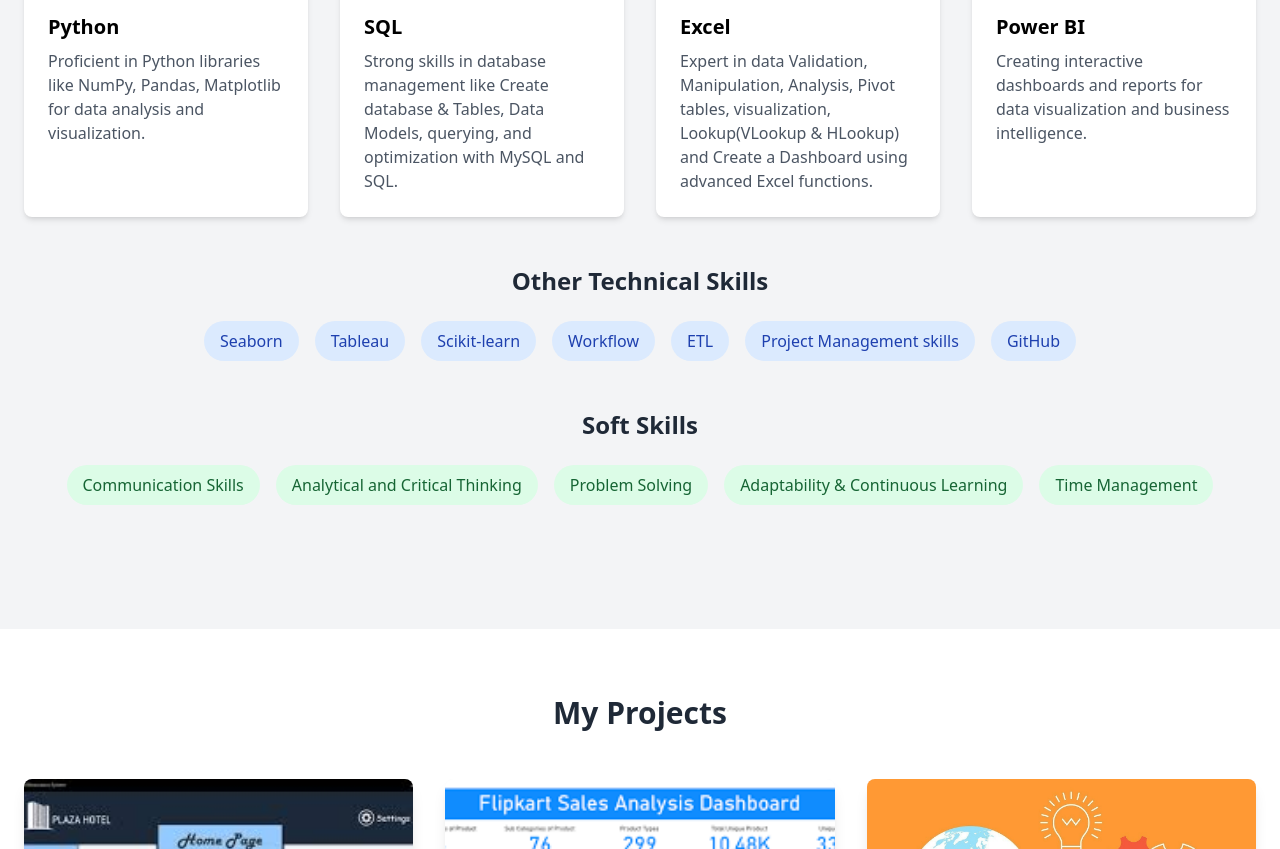
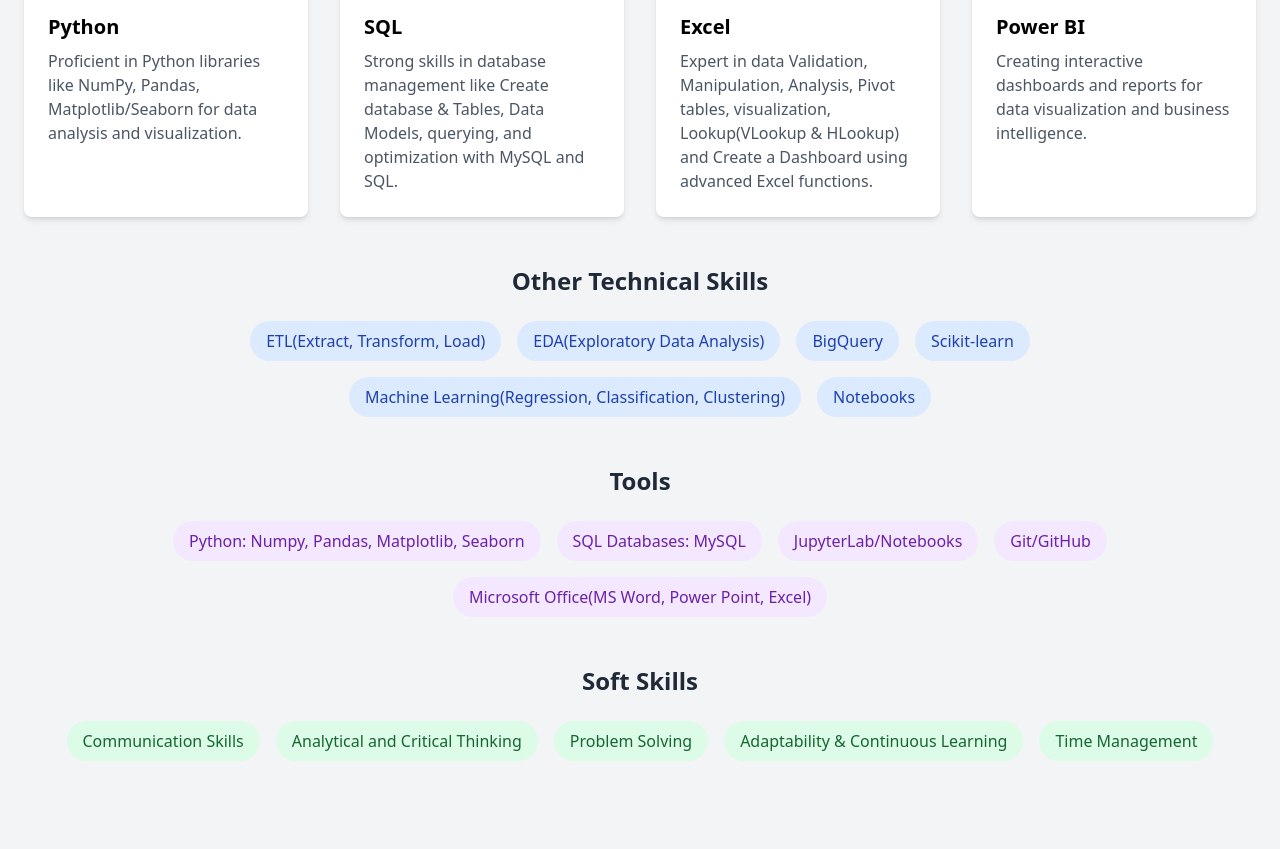
Before and after one commit to chandunandarapu/Portfolio, a plain HTML site: page index.html in a window 1280 px wide. Shown: the part 1745-2594 px from the top of the page. Drawn offline with nearby package versions, Linux system fonts and the light colour scheme.

Commit message:
Update index.html

```diff
--- a/index.html
+++ b/index.html
@@ -139,7 +139,7 @@
                         <i class="fab fa-python"></i>
                     </div>
                     <h3 class="text-xl font-semibold mb-2">Python</h3>
-                    <p class="text-gray-600">Proficient in Python libraries like NumPy, Pandas, Matplotlib for data analysis and visualization.</p>
+                    <p class="text-gray-600">Proficient in Python libraries like NumPy, Pandas, Matplotlib/Seaborn for data analysis and visualization.</p>
                 </div>
                 <div class="bg-white p-6 rounded-lg shadow-md hover-grow">
                     <div class="text-blue-600 text-4xl mb-4">
@@ -166,13 +166,21 @@
 
             <h3 class="text-2xl font-semibold mb-6 text-gray-800 text-center">Other Technical Skills</h3>
             <div class="flex flex-wrap justify-center gap-4 mb-12">
-                <span class="bg-blue-100 text-blue-800 px-4 py-2 rounded-full">Seaborn</span>
-                <span class="bg-blue-100 text-blue-800 px-4 py-2 rounded-full">Tableau</span>
+                <span class="bg-blue-100 text-blue-800 px-4 py-2 rounded-full">ETL(Extract, Transform, Load)</span>
+                <span class="bg-blue-100 text-blue-800 px-4 py-2 rounded-full">EDA(Exploratory Data Analysis)</span>
+                <span class="bg-blue-100 text-blue-800 px-4 py-2 rounded-full">BigQuery</span>
                 <span class="bg-blue-100 text-blue-800 px-4 py-2 rounded-full">Scikit-learn</span>
-                <span class="bg-blue-100 text-blue-800 px-4 py-2 rounded-full">Workflow</span>
-                <span class="bg-blue-100 text-blue-800 px-4 py-2 rounded-full">ETL</span>
-                <span class="bg-blue-100 text-blue-800 px-4 py-2 rounded-full">Project Management skills</span>
-                <span class="bg-blue-100 text-blue-800 px-4 py-2 rounded-full">GitHub</span>
+                <span class="bg-blue-100 text-blue-800 px-4 py-2 rounded-full">Machine Learning(Regression, Classification, Clustering)</span>
+                <span class="bg-blue-100 text-blue-800 px-4 py-2 rounded-full">Notebooks</span>
+            </div>
+
+            <h3 class="text-2xl font-semibold mb-6 text-gray-800 text-center">Tools</h3>
+            <div class="flex flex-wrap justify-center gap-4 mb-12" >
+                <span class="bg-purple-100 text-purple-800 px-4 py-2 rounded-full">Python: Numpy, Pandas, Matplotlib, Seaborn</span>
+                <span class="bg-purple-100 text-purple-800 px-4 py-2 rounded-full">SQL Databases: MySQL</span>
+                <span class="bg-purple-100 text-purple-800 px-4 py-2 rounded-full">JupyterLab/Notebooks</span>
+                <span class="bg-purple-100 text-purple-800 px-4 py-2 rounded-full">Git/GitHub</span>
+                <span class="bg-purple-100 text-purple-800 px-4 py-2 rounded-full">Microsoft Office(MS Word, Power Point, Excel)</span>
             </div>
 
             <h3 class="text-2xl font-semibold mb-6 text-gray-800 text-center">Soft Skills</h3>
```
